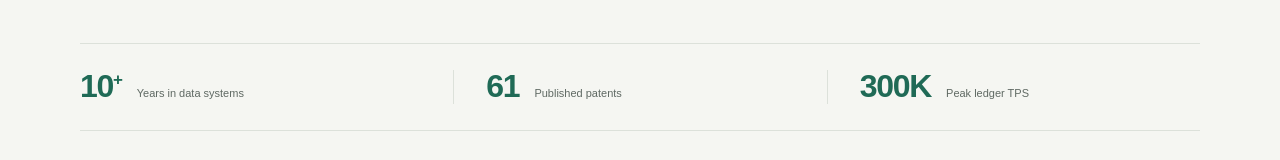
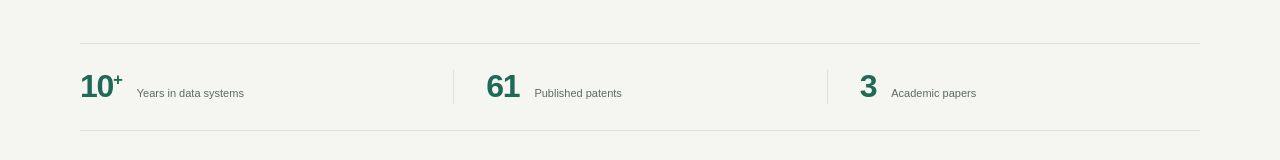
Before and after one commit to LeeYeeZee/LeeYeezee.github.io, a plain HTML site: page index.html in a window 1280 px wide. Shown: the part 451-611 px from the top of the page. Drawn offline with Linux system fonts and the light colour scheme.

Commit message:
Correct career highlight to academic papers

```diff
--- a/index.html
+++ b/index.html
@@ -78,7 +78,7 @@
     <div class="profile-stats" aria-label="Career highlights">
       <div><strong>10<sup>+</sup></strong><span>Years in data systems</span></div>
       <div><strong>61</strong><span>Published patents</span></div>
-      <div><strong>300K</strong><span>Peak ledger TPS</span></div>
+      <div><strong>3</strong><span>Academic papers</span></div>
     </div>
 
     <section class="content-section about" id="about" aria-labelledby="about-title">
```
